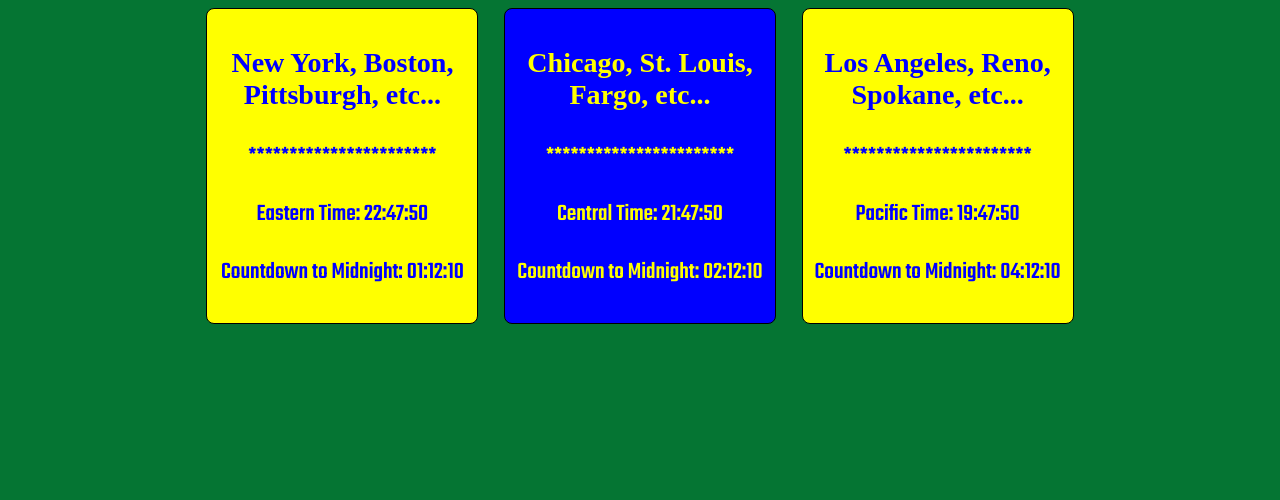
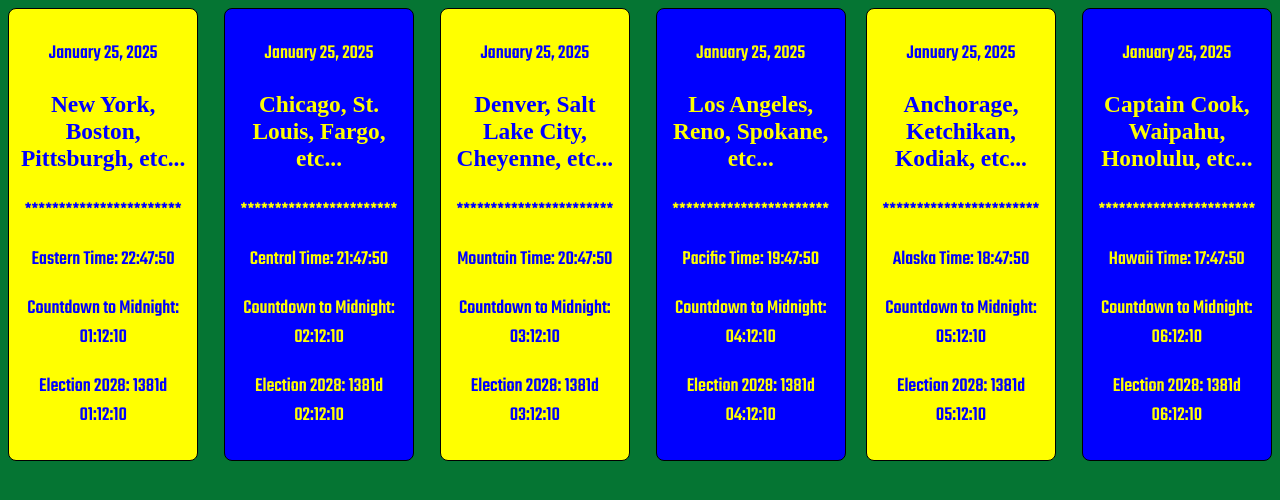
Before and after one commit to michaeliyer/clocksTwo, a plain HTML site: page index.html in a window 1280 px wide. Drawn offline with Linux system fonts and the light colour scheme; a web font is replaced by a local one.

Commit message:
Eastern to Hawaii

```diff
--- a/index.html
+++ b/index.html
@@ -13,22 +13,52 @@
     <div id="footerClocks">
         <!-- Time zone clocks with countdowns -->
         <div id="easternTime">
+          <p class="currentDate"></p>
           <h3>New York, Boston, Pittsburgh, etc...</h3>
           <p>***********************</p>
           <p class="currentTime"></p>
           <p class="countdownToMidnight"></p>
+          <p class="countdownToDate"></p>
         </div>
         <div id="centralTime">
+          <p class="currentDate"></p>
           <h3>Chicago, St. Louis, Fargo, etc... </h3>
           <p>***********************</p>
           <p class="currentTime"></p>
           <p class="countdownToMidnight"></p>
+          <p class="countdownToDate"></p>
+        </div>
+        <div id="mountainTime">
+          <p class="currentDate"></p>
+          <h3>Denver, Salt Lake City, Cheyenne, etc... </h3>
+          <p>***********************</p>
+          <p class="currentTime"></p>
+          <p class="countdownToMidnight"></p>
+          <p class="countdownToDate"></p>
         </div>
         <div id="pacificTime">
+          <p class="currentDate"></p>
           <h3>Los Angeles, Reno, Spokane, etc... </h3>
           <p>***********************</p>
           <p class="currentTime"></p>
           <p class="countdownToMidnight"></p>
+          <p class="countdownToDate"></p>
+        </div>
+        <div id="alaskaTime">
+          <p class="currentDate"></p>
+          <h3>Anchorage, Ketchikan, Kodiak, etc... </h3>
+          <p>***********************</p>
+          <p class="currentTime"></p>
+          <p class="countdownToMidnight"></p>
+          <p class="countdownToDate"></p>
+        </div>
+        <div id="hawaiiTime">
+          <p class="currentDate"></p>
+          <h3>Captain Cook, Waipahu, Honolulu, etc... </h3>
+          <p>***********************</p>
+          <p class="currentTime"></p>
+          <p class="countdownToMidnight"></p>
+          <p class="countdownToDate"></p>
         </div>
       </div>
 
--- a/script.js
+++ b/script.js
@@ -46,9 +46,90 @@ function updateClock(zoneId, timeZone, label) {
 function updateAllClocks() {
   updateClock("easternTime", "America/New_York", "Eastern Time");
   updateClock("centralTime", "America/Chicago", "Central Time");
+  updateClock("mountainTime", "America/Denver", "Mountain Time");
   updateClock("pacificTime", "America/Los_Angeles", "Pacific Time");
+  updateClock("alaskaTime", "America/Anchorage", "Alaska Time");
+  updateClock("hawaiiTime", "Pacific/Honolulu", "Hawaii Time");
 }
 
 // Start the clock updates
 setInterval(updateAllClocks, 1000);
 updateAllClocks(); // Initial call
+
+// Function to format and display the current date
+function displayCurrentDate(zoneId, timeZone) {
+  const now = new Date();
+  const localizedDate = new Date(
+    now.toLocaleString("en-US", { timeZone })
+  );
+
+  const options = { year: "numeric", month: "long", day: "numeric" };
+  const formattedDate = localizedDate.toLocaleDateString("en-US", options);
+
+  const dateElement = document.querySelector(`#${zoneId} .currentDate`);
+  if (dateElement) {
+    dateElement.textContent = formattedDate;
+  }
+}
+
+// Function to update dates for all time zones
+function updateDatesForAllZones() {
+  displayCurrentDate("easternTime", "America/New_York");
+  displayCurrentDate("centralTime", "America/Chicago");
+  displayCurrentDate("mountainTime", "America/Denver");
+  displayCurrentDate("pacificTime", "America/Los_Angeles");
+  displayCurrentDate("alaskaTime", "America/Anchorage");
+  displayCurrentDate("hawaiiTime", "Pacific/Honolulu");
+}
+
+// Run the function once and refresh the date every 1 minute
+updateDatesForAllZones();
+setInterval(updateDatesForAllZones, 60000); // Update every 60 seconds
+
+
+
+
+
+// Function to calculate the countdown to a specific date
+function calculateCountdownToDate(targetDate, timeZone) {
+  const now = new Date();
+  const localizedNow = new Date(
+    now.toLocaleString("en-US", { timeZone })
+  );
+
+  const diff = new Date(targetDate) - localizedNow; // Milliseconds to target date
+  if (diff <= 0) return "00:00:00"; // Countdown complete
+
+  const days = Math.floor(diff / (1000 * 60 * 60 * 24));
+  const hours = Math.floor((diff / (1000 * 60 * 60)) % 24);
+  const minutes = Math.floor((diff / (1000 * 60)) % 60);
+  const seconds = Math.floor((diff / 1000) % 60);
+
+  return `${days}d ${hours.toString().padStart(2, "0")}:${minutes
+    .toString()
+    .padStart(2, "0")}:${seconds.toString().padStart(2, "0")}`;
+}
+
+// Function to update the countdown for a specific date
+function updateCountdownToDate(zoneId, timeZone, targetDate, label) {
+  const countdownElement = document.querySelector(`#${zoneId} .countdownToDate`);
+  if (countdownElement) {
+    countdownElement.textContent = `${label}: ${calculateCountdownToDate(targetDate, timeZone)}`;
+  }
+}
+
+// Function to update countdowns for all time zones
+function updateCountdownsForAllZones() {
+  const targetDate = "2028-11-07T00:00:00"; // Replace with your target date
+
+  updateCountdownToDate("easternTime", "America/New_York", targetDate, "Election 2028");
+  updateCountdownToDate("centralTime", "America/Chicago", targetDate, "Election 2028");
+  updateCountdownToDate("mountainTime", "America/Denver", targetDate, "Election 2028");
+  updateCountdownToDate("pacificTime", "America/Los_Angeles", targetDate, "Election 2028");
+  updateCountdownToDate("alaskaTime", "America/Anchorage", targetDate, "Election 2028");
+  updateCountdownToDate("hawaiiTime", "Pacific/Honolulu", targetDate, "Election 2028");
+}
+
+// Run the countdown function every second
+updateCountdownsForAllZones();
+setInterval(updateCountdownsForAllZones, 1000);
--- a/style.css
+++ b/style.css
@@ -10,7 +10,7 @@ background-color: rgb(5, 117, 51);
   text-align: center;
   font-family: Teko, serif;
   font-weight: 500;
-  font-size: 1.5rem;
+  font-size: 1.25rem;
 }
 
 h3 {
@@ -35,13 +35,39 @@ h3 {
   background-color: blue;
 }
 
-#pacificTime {
+#mountainTime {
   border: solid .25rem rgb(0, 166, 255);
+  margin-right: .35rem;
   border-radius: .5rem;
   width: 20rem;
   color: blue;
   background-color: yellow;
 }
+
+#pacificTime {
+  border: solid .25rem rgb(0, 166, 255);
+  border-radius: .5rem;
+  width: 20rem;
+  color: yellow;
+  background-color: blue;
+}
+#alaskaTime {
+  border: solid .25rem rgb(0, 166, 255);
+  margin-right: .35rem;
+  border-radius: .5rem;
+  width: 20rem;
+  color: blue;
+  background-color: yellow;
+}
+
+#hawaiiTime {
+  border: solid .25rem rgb(0, 166, 255);
+  border-radius: .5rem;
+  width: 20rem;
+  color: yellow;
+  background-color: blue;
+}
+
 
 
 
@@ -87,3 +113,4 @@ h3 {
     margin: 0 auto; /* Center align the items */
   }
 }
+w
```
